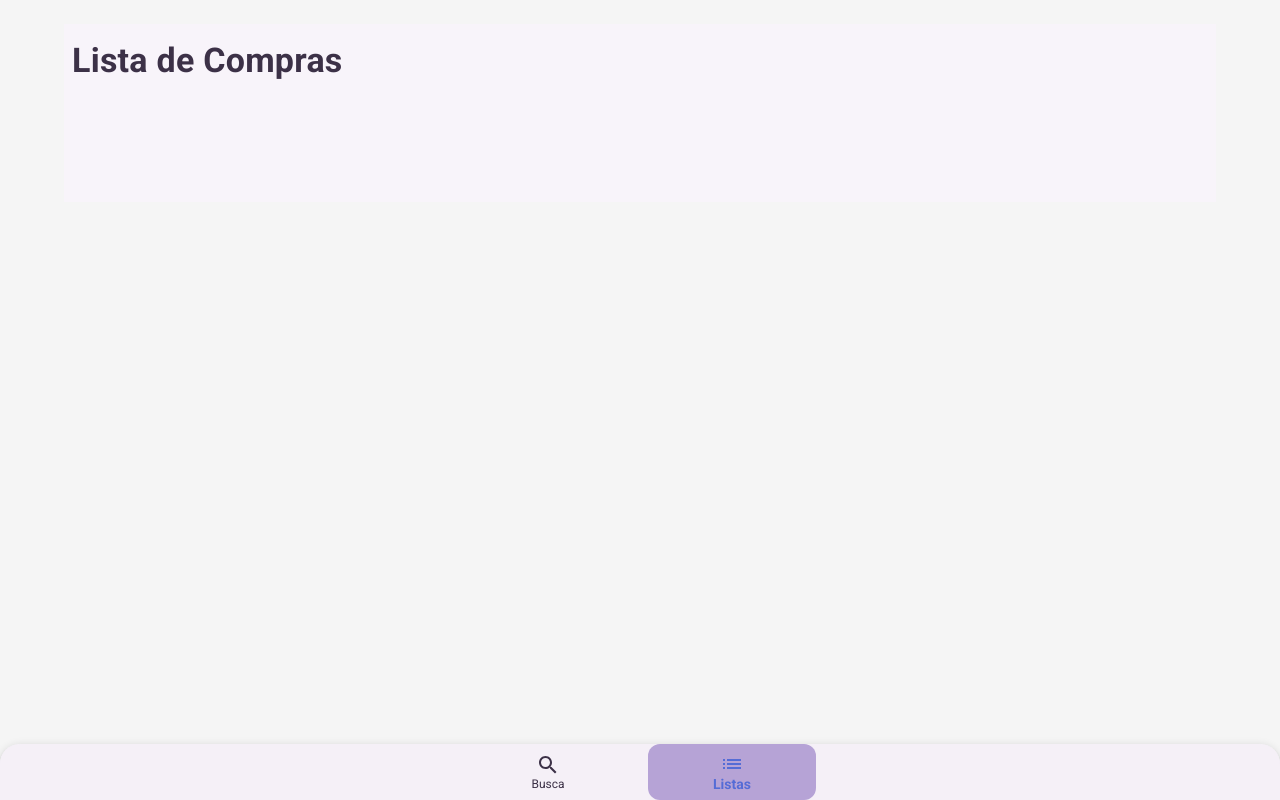
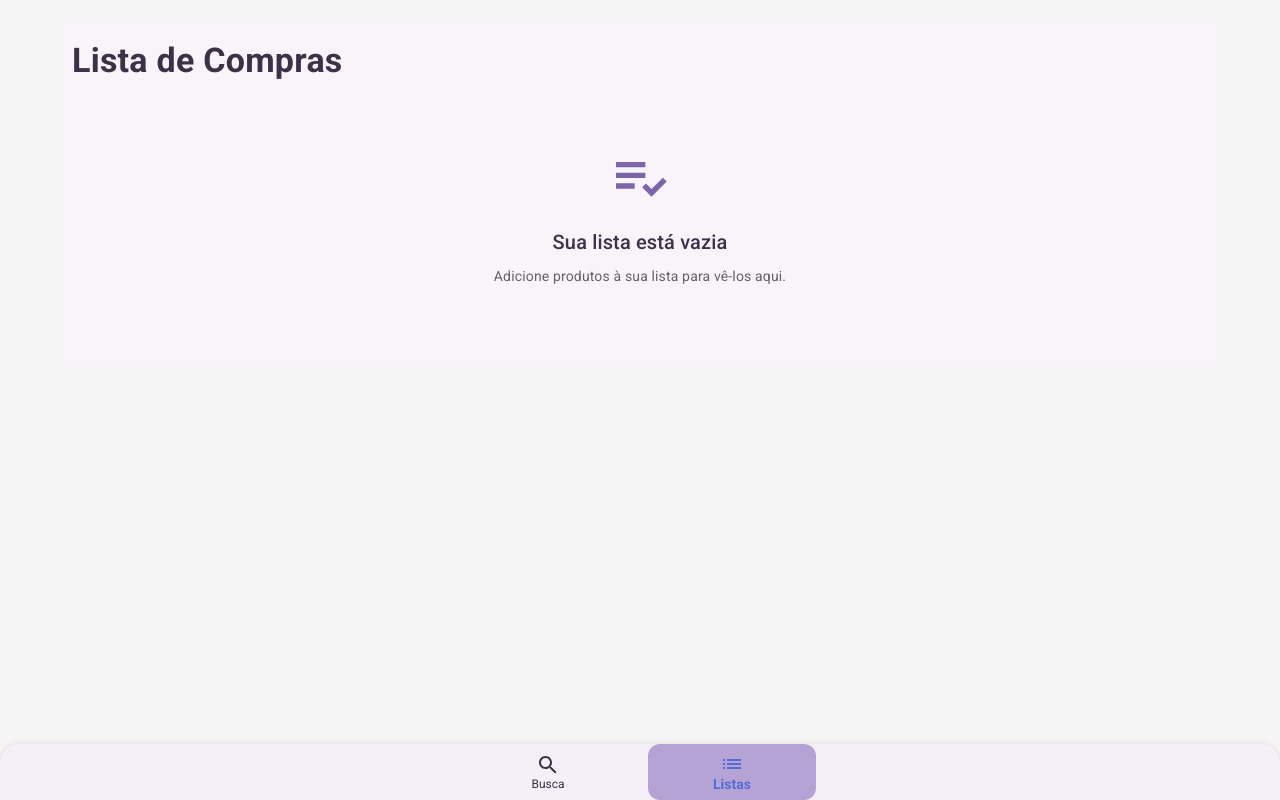
Before and after one commit to Eduardo-Nunes/skina-frontend, a React (Vite) app: page /lists in a window 1280 px wide. Built offline with nearby package versions, Linux system fonts and the light colour scheme.

Commit message:
empty state da pagina de lista

```diff
--- a/src/components/SearchComponent.jsx
+++ b/src/components/SearchComponent.jsx
@@ -22,7 +22,7 @@ function SearchComponent({ search, onSearchChange }) {
           position: 'absolute',
           inset: 0,
           background: `url('/src/assets/ic_background.svg') no-repeat right bottom`,
-          backgroundSize: { xs: 'cover', md: 'contain' },
+          backgroundSize: { xs: 'cover', md: 'cover' },
           opacity: 0.5,
           zIndex: 0,
           pointerEvents: 'none',
--- a/src/pages/ListsPage.jsx
+++ b/src/pages/ListsPage.jsx
@@ -1,7 +1,6 @@
-import { useState } from 'react';
-import { Box, Typography, Paper, IconButton, List, ListItem, ListItemText, ListItemSecondaryAction, Checkbox, Fab } from '@mui/material';
-import AddIcon from '@mui/icons-material/Add';
+import { Box, Typography, List, ListItem, ListItemText, Checkbox } from '@mui/material';
 import { useShoppingList } from '../context/ShoppingListContext';
+import PlaylistAddCheckIcon from '@mui/icons-material/PlaylistAddCheck';
 
 function ListsPage() {
   const { shoppingList, toggleItem } = useShoppingList();
@@ -11,6 +10,17 @@ function ListsPage() {
       <Typography variant="h4" component="h1" sx={{ mb: 3, ml: 1, fontWeight: 700, color: '#3c3147' }}>
         Lista de Compras
       </Typography>
+      {shoppingList.length === 0 ? (
+        <Box sx={{ display: 'flex', flexDirection: 'column', alignItems: 'center', mt: 8, color: '#7c65a9' }}>
+          <PlaylistAddCheckIcon sx={{ fontSize: 64, mb: 2 }} />
+          <Typography variant="h6" sx={{ color: '#3c3147', mb: 1 }}>
+            Sua lista está vazia
+          </Typography>
+          <Typography variant="body2" color="text.secondary">
+            Adicione produtos à sua lista para vê-los aqui.
+          </Typography>
+        </Box>
+      ) : (
         <List>
           {shoppingList.map((item) => (
             <ListItem
@@ -38,6 +48,7 @@ function ListsPage() {
             </ListItem>
           ))}
         </List>
+      )}
     </Box>
   );
 }
```
Lines whose indentation alone changed are shown as unchanged.
